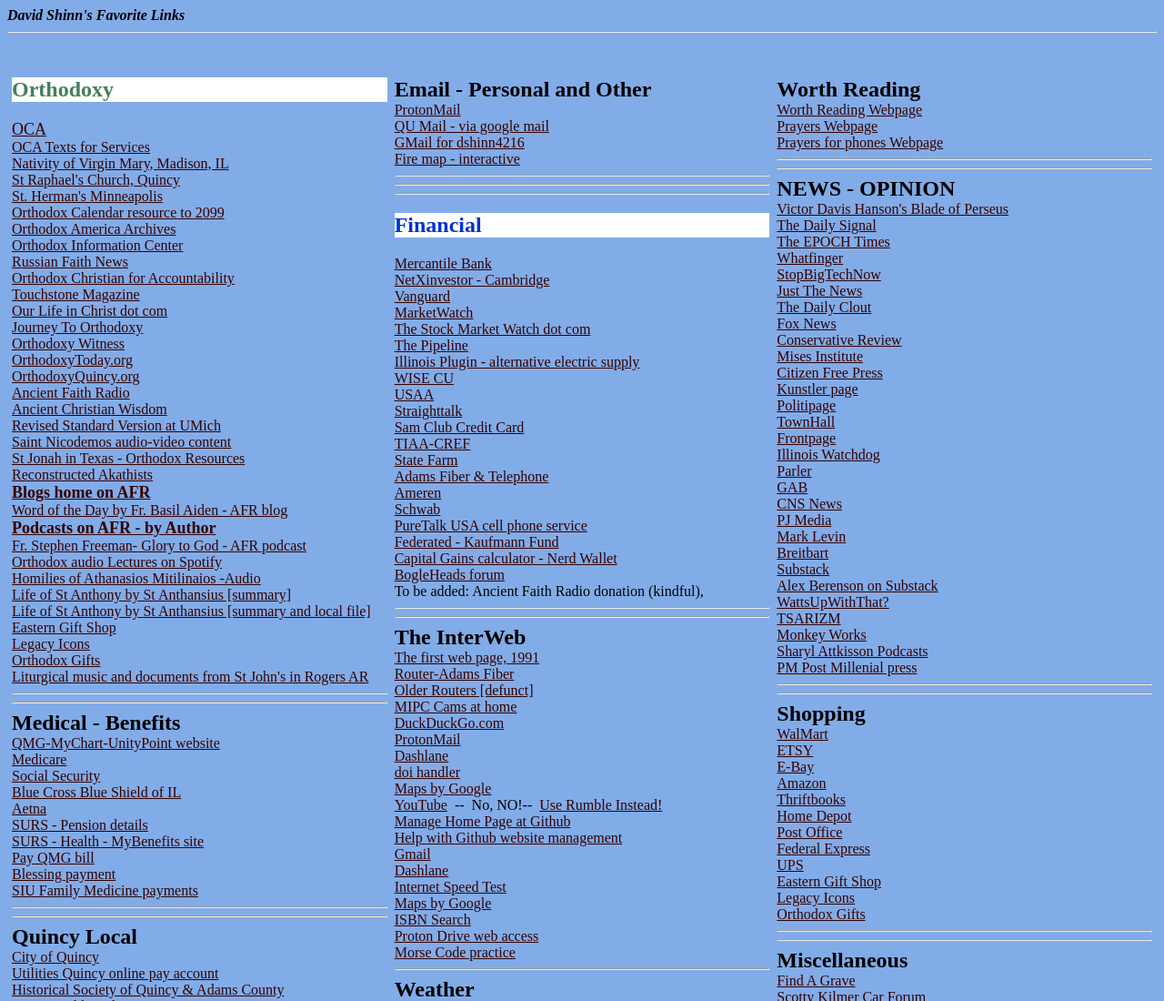
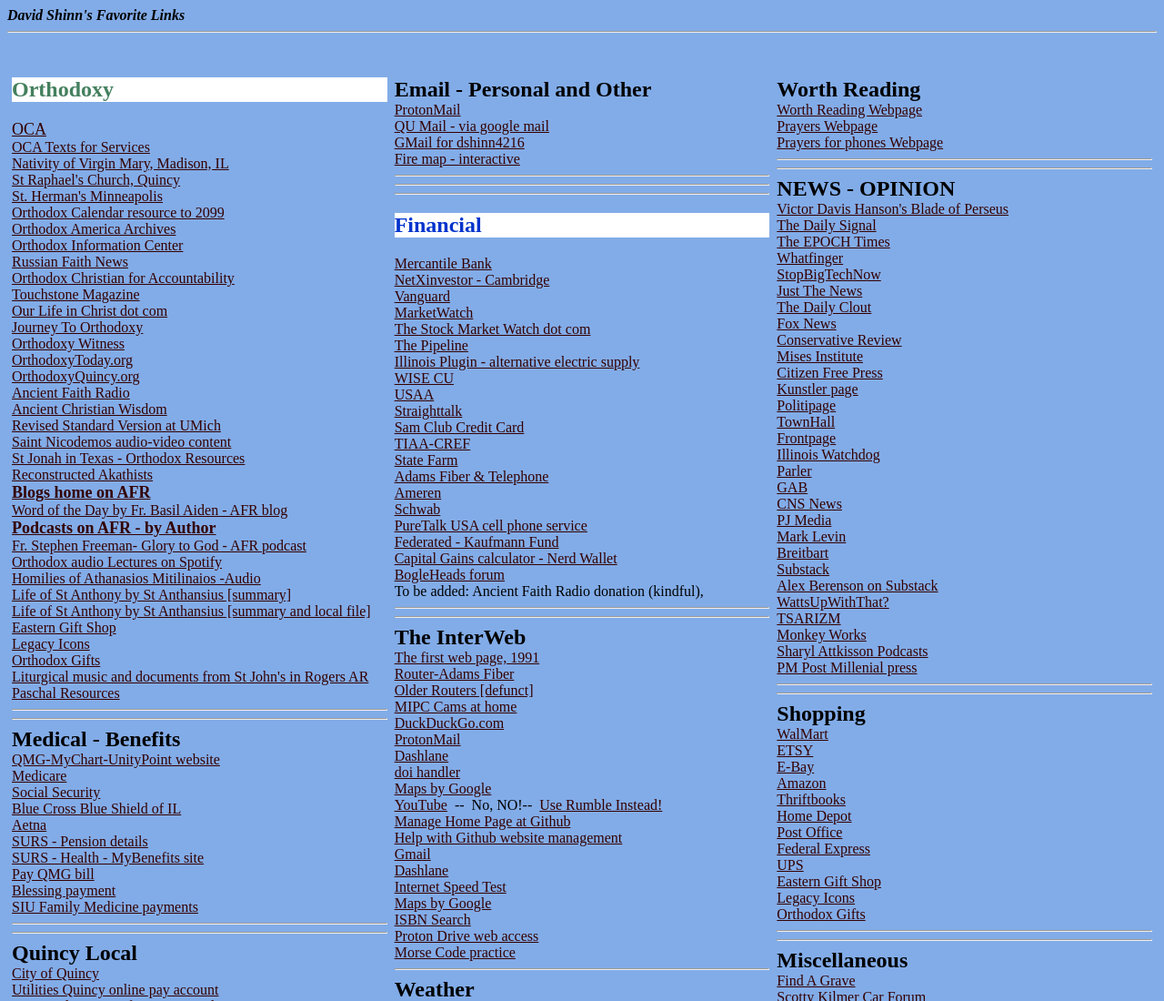
Before and after one commit to ddssite/mainepage, a plain HTML site: page index.html in a window 1280 px wide. Shown: the top 1100 px of the page at 91% size. Drawn offline with Linux system fonts and the light colour scheme.

Commit message:
Added Dayton Paschal resources

```diff
--- a/index.html
+++ b/index.html
@@ -66,7 +66,9 @@
 <a href="https://www.legacyicons.com/">Legacy Icons</a><br>
 <a href="https://orthodoxgifts.com/">Orthodox Gifts</a><br>
 <a href="https://www.ocanwa.org/liturgical-resources">Liturgical music and documents from St John's in Rogers AR</a><br>
-<hr>
+<a href="https://www.stpdayton.org/resources-for-pascha">Paschal Resources</a><br>
+
+ <hr>
 <hr>
 
 <b><font size="+2">Medical - Benefits</font></b><br>
```
